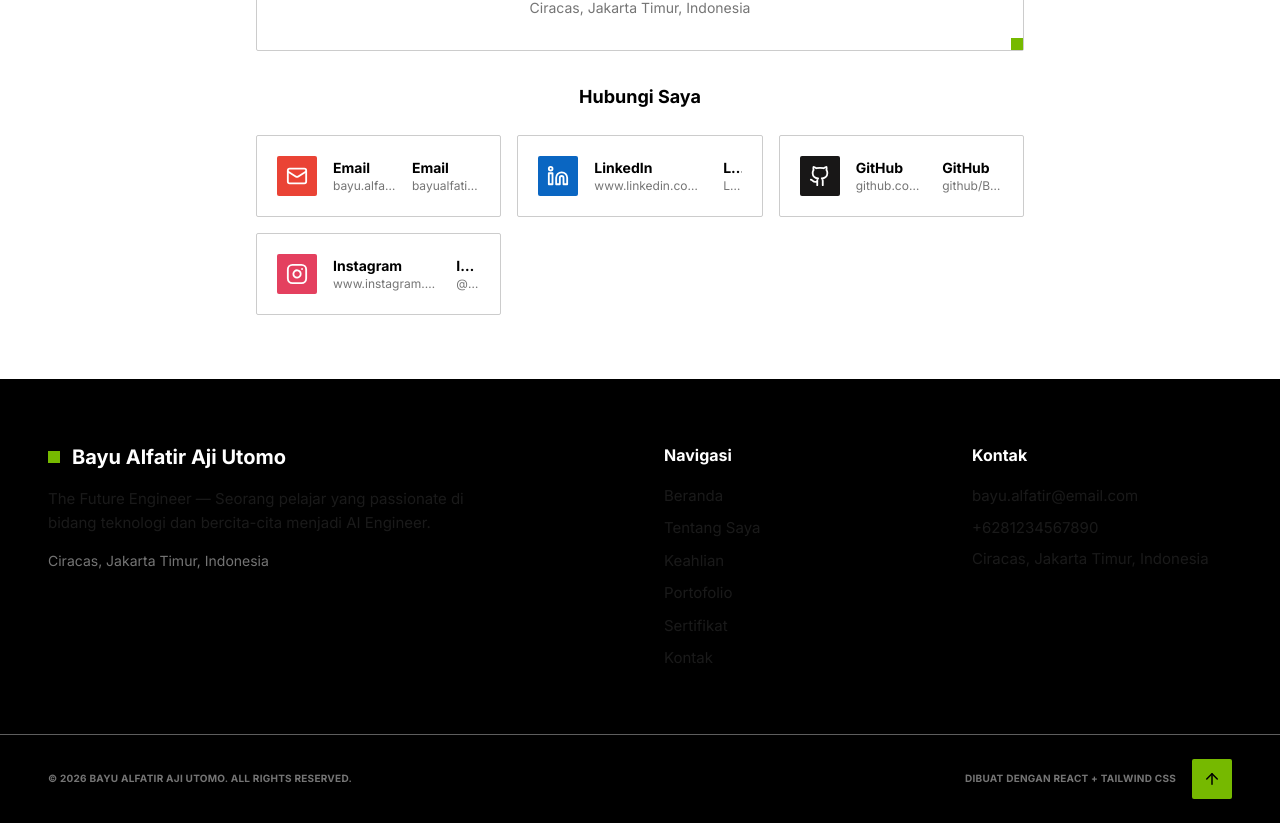
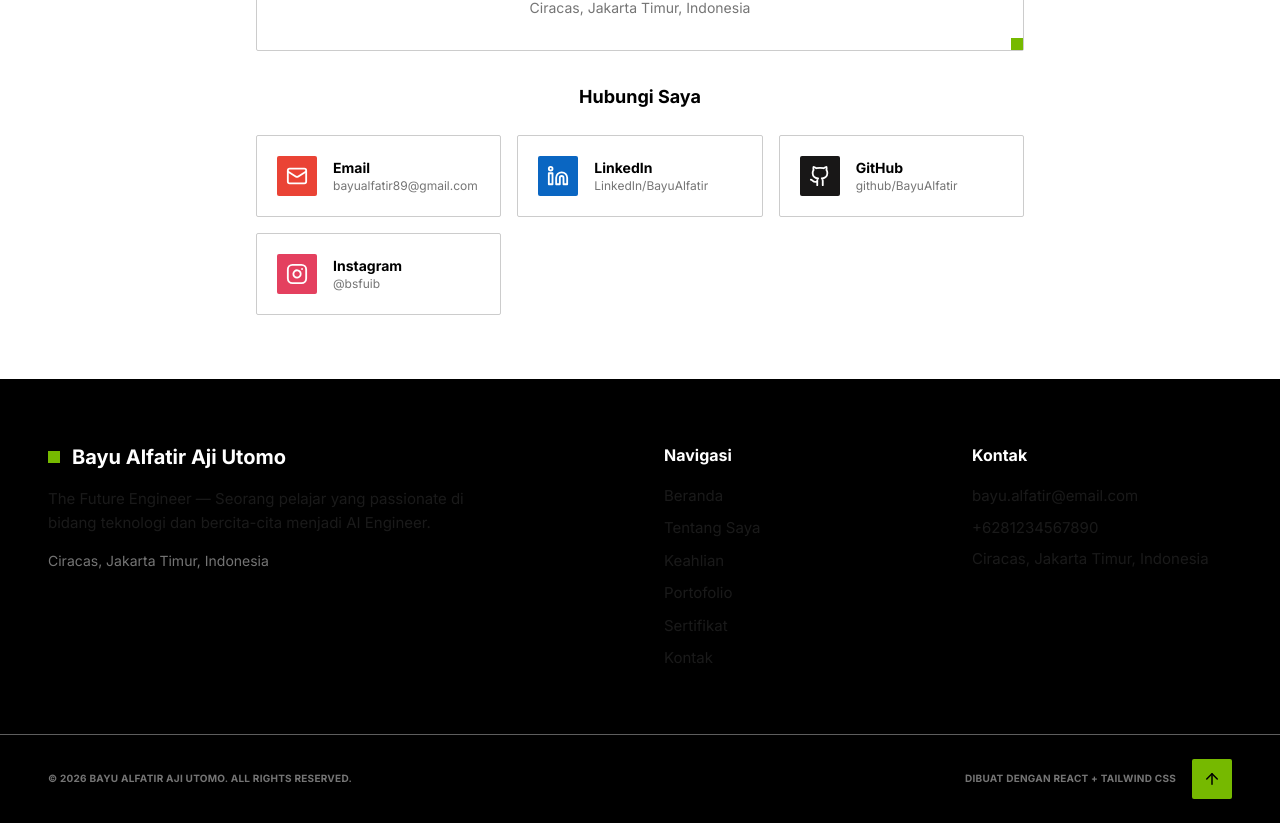
Before and after one commit to C175244/Portofolio-Bayu, a React (Vite) app: page / in a window 1280 px wide. Shown: the part 4140-4963 px from the top of the page. Built offline with nearby package versions, Linux system fonts and the light colour scheme.

Commit message:
Update Contact.jsx

```diff
--- a/src/Contact.jsx
+++ b/src/Contact.jsx
@@ -64,7 +64,7 @@ export default function Contact() {
             {t.connectTitle}
           </h3>
 
-<div className="grid grid-cols-1 md:grid-cols-3 gap-4 max-w-3xl mx-auto">
+          <div className="grid sm:grid-cols-2 lg:grid-cols-3 gap-4">
             {socialLinks.map((social) => (
               <a
                 key={social.id}
@@ -74,16 +74,10 @@ export default function Contact() {
                 className="card-nvidia p-5 flex items-center gap-4 group hover:border-nvidia-green transition-colors"
               >
                 <div
-        className="w-10 h-10 flex items-center justify-center rounded-nvidia text-white transition-transform group-hover:scale-110 shrink-0"
+                  className="w-10 h-10 flex items-center justify-center rounded-nvidia text-white transition-transform group-hover:scale-110 flex-shrink-0"
                   style={{ backgroundColor: social.color }}
                 >
                   {getIcon(social.icon)}
-      </div>
-      <div className="min-w-0">
-        <p className="text-nvidia-ink text-sm font-bold">{social.name}</p>
-        <p className="text-nvidia-mute text-xs truncate">
-          {social.id === 'email' ? profile.email : social.url.replace('https://', '')}
-        </p>
                 </div>
                 {/* Bagian teks yang dirapikan */}
                 <div className="min-w-0">
```
Lines whose indentation alone changed are shown as unchanged.
